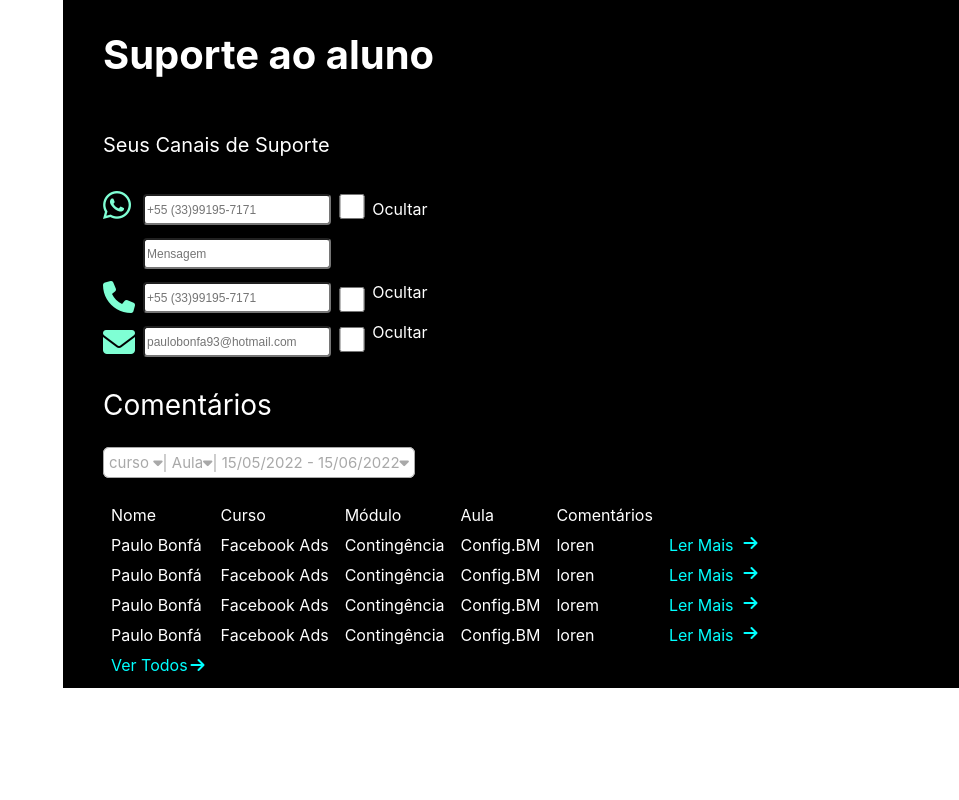
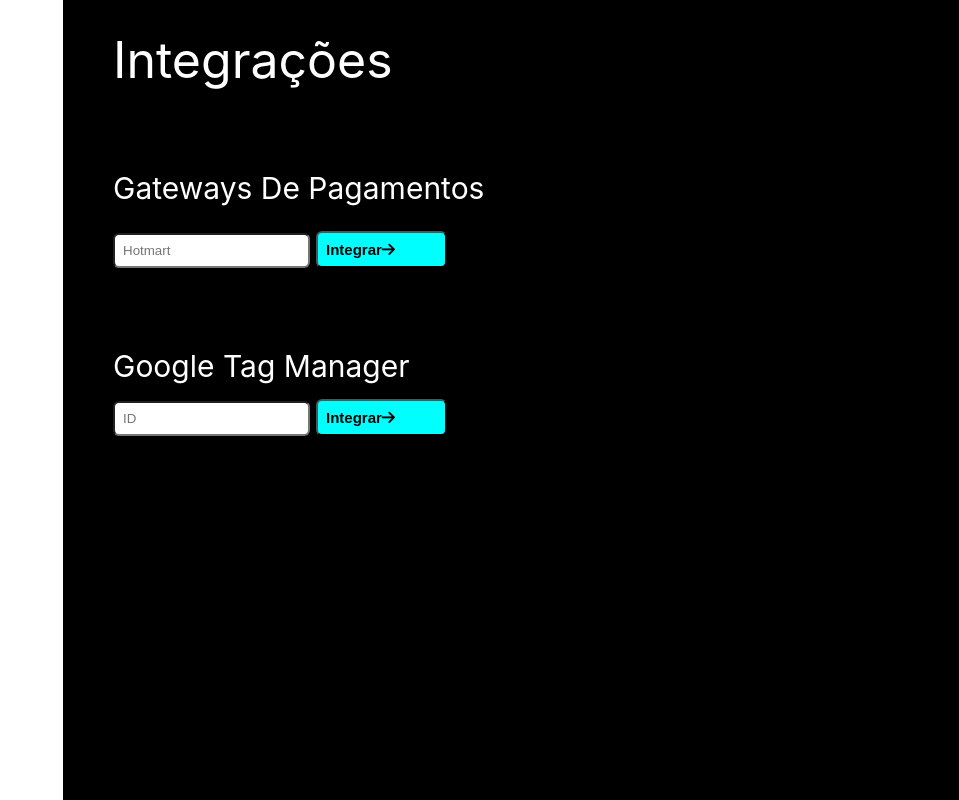
Before and after one commit to Luanecarol/bonfa_cursos, a React (Create React App) app: page / in a window 1280 px wide. Shown: the whole page, without its empty margins (321-1280 px from the left). Built offline with nearby package versions, Linux system fonts and the light colour scheme.

Commit message:
design integration

```diff
--- /dev/null
+++ b/src/components/integracoes.css
@@ -0,0 +1,45 @@
+.container{
+    width: 70%;
+    height: 100vh;
+    background-color: black;
+    float: right;
+}
+
+.container-text{
+    padding-top: 30px;
+    padding-left: 50px;
+
+}
+
+.tittle{
+    font-size: 50px;
+    color: white;
+
+
+}
+
+.tittle-2{
+    font-size: 30px;
+    color: white;
+    padding-top: 80px;
+    padding-bottom: 15px;
+}
+
+input{
+    padding: 8px;
+    margin-right: 6px;
+    border-radius: 6px;
+}
+
+button{
+    background-color: aqua;
+    font-size: 15px;
+    font-weight: bold;
+    padding: 8px;
+    padding-right: 50px;
+    border-radius: 6px;
+}
+
+.input-1{
+    margin-top: 10px;
+}
--- /dev/null
+++ b/src/components/integracoes.js
@@ -0,0 +1,23 @@
+import React from 'react';
+import './integracoes.css';
+
+function integracoes () {
+    return (
+   <div className='container'>
+  <div className='container-text'>
+  <div className='tittle'><span>Integrações</span></div>
+   <div className='tittle-2'><span>Gateways De Pagamentos</span></div>
+   <div className='input-1'><input type="text" name="name" placeholder='Hotmart'/>
+   <button>Integrar<i class="fa-solid fa-arrow-right icon-seta"></i></button></div>
+
+    <div className='tittle-2'><span >Google Tag Manager</span></div>
+<div></div>
+<div>
+    <input type="text" name="name" placeholder='ID'/>
+    <button>Integrar<i class="fa-solid fa-arrow-right icon-seta"></i></button></div>
+</div>
+   </div>
+
+    )}
+
+    export default integracoes;
--- a/src/index.js
+++ b/src/index.js
@@ -7,7 +7,8 @@ import {BrowserRouter} from 'react-router-dom';
 /*import Cards from './components/cards.js';*/
 /*import SidebarArea from './components/sidebarArea.js';*/
 /*import Cursos from './components/cursos.js';*/
-import Suport from './components/suport.js';
+/*import Suport from './components/suport.js';*/
+import Integracoes from './components/integracoes.js';
 
 import reportWebVitals from './reportWebVitals';
 
@@ -21,7 +22,8 @@ root.render(
   {/*<Cards/>*/}
   {/*<SidebarArea/>*/}
   {/*<Cursos/>*/}
-  <Suport/>
+  {/*<Suport/>*/}
+  <Integracoes/>
    </BrowserRouter>
   </React.StrictMode>
 );
```
